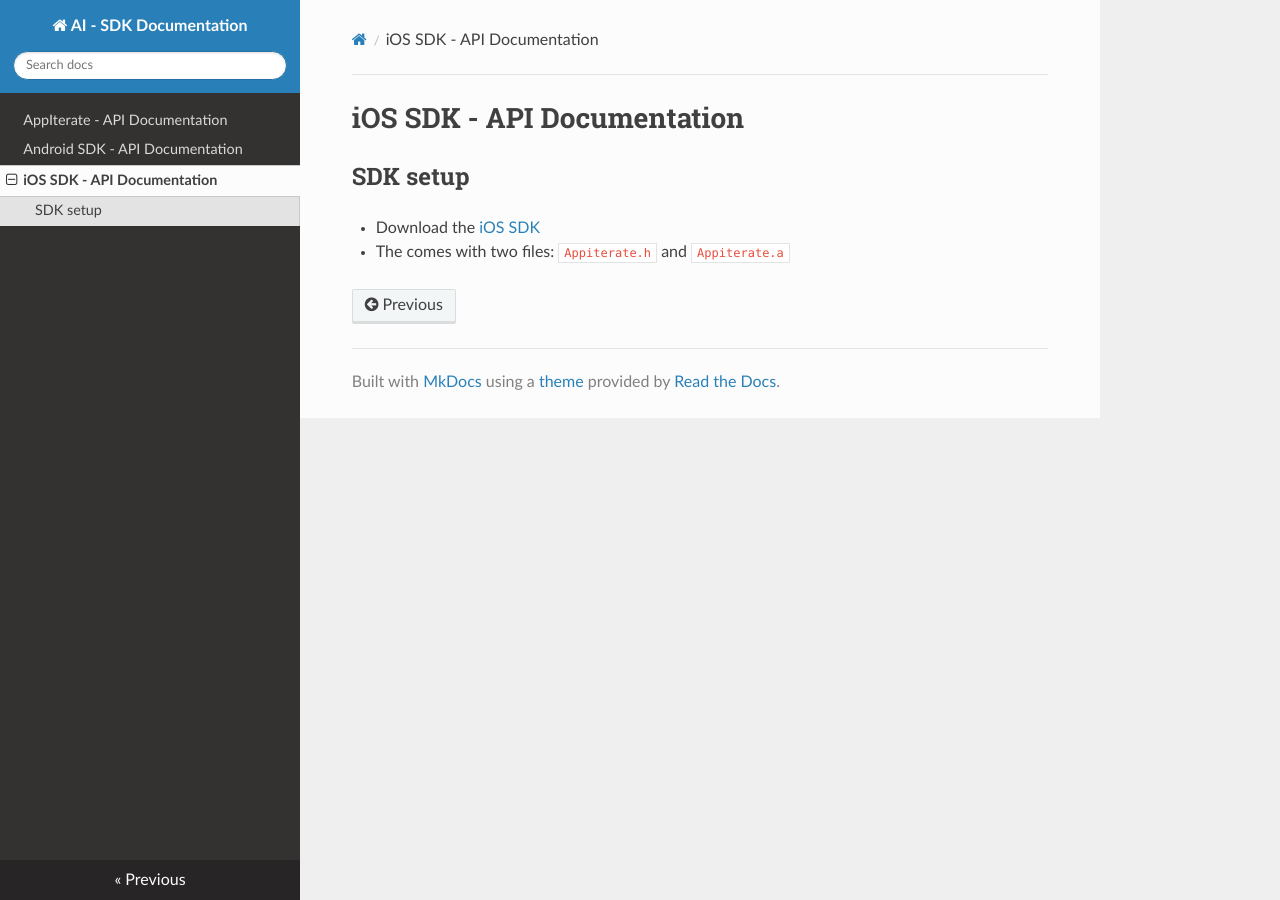
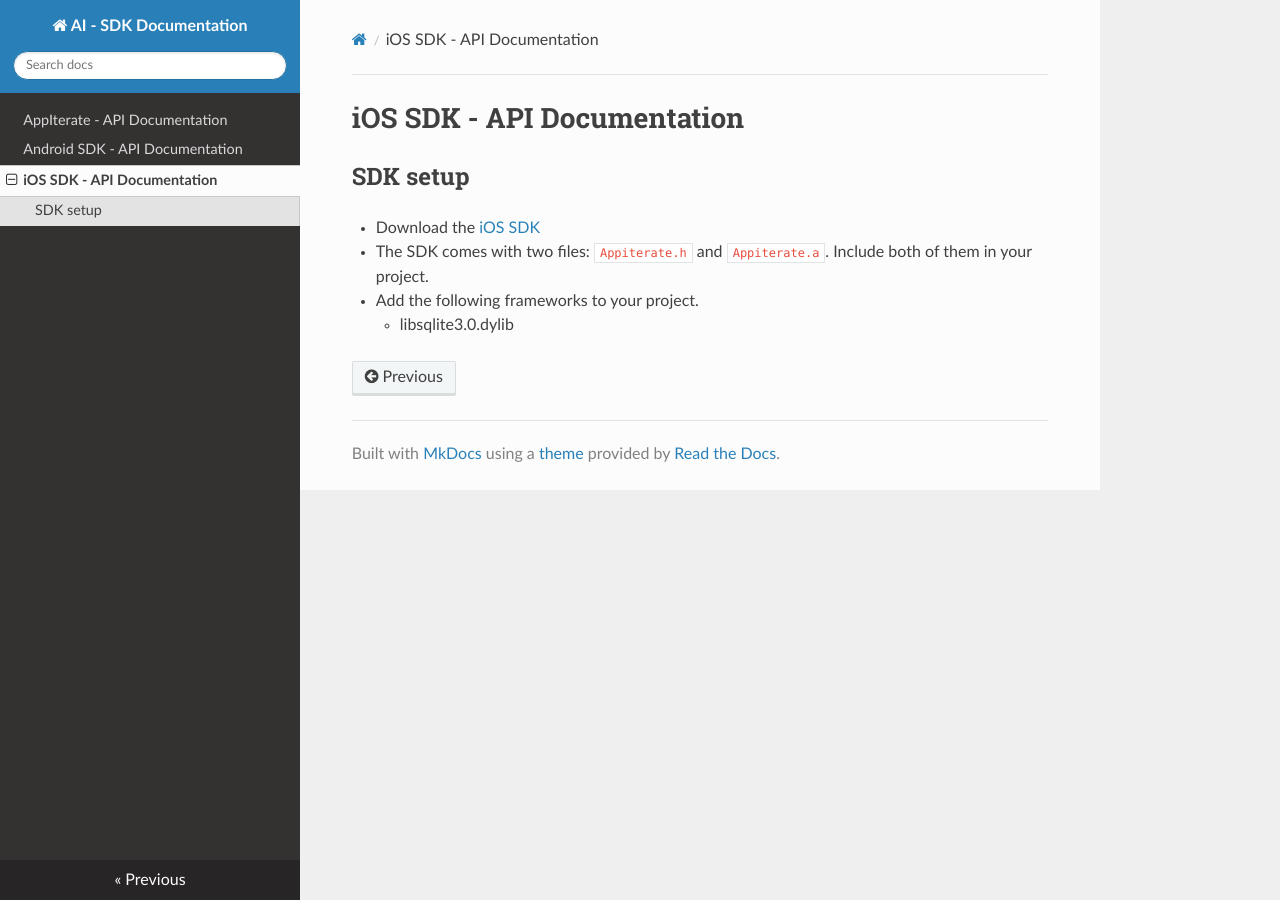
Before and after one commit to AppIterate/docs, an MkDocs documentation site: the page built from docs/iOS.md, in a window 1280 px wide. Built offline with MkDocs 1.6.1, drawn with Linux system fonts in a browser that asks for light colours; nearby versions of some CDN libraries.

Commit message:
ios doc update SDK setup

```diff
--- a/docs/iOS.md
+++ b/docs/iOS.md
@@ -3,4 +3,6 @@
 ## SDK setup
 
 * Download the [iOS SDK](http://appiterate.com/ios/latest)
-* The comes with two files: `Appiterate.h` and `Appiterate.a`
+* The SDK comes with two files: `Appiterate.h` and `Appiterate.a`. Include both of them in your project.
+* Add the following frameworks to your project.
+    * libsqlite3.0.dylib
```
